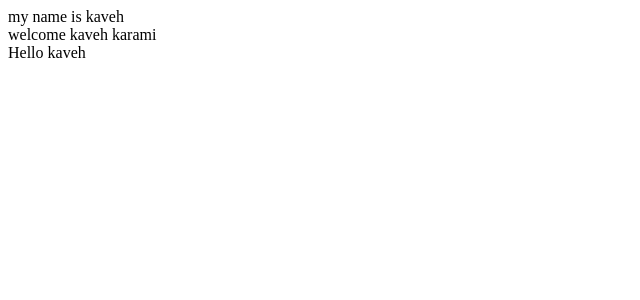
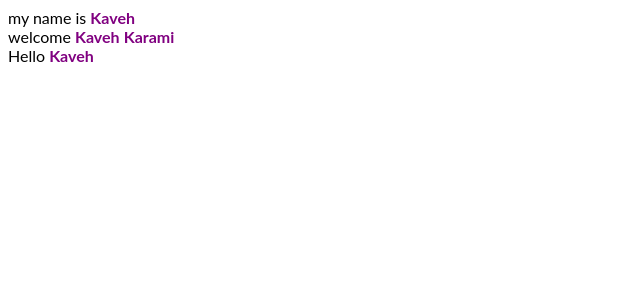
Before and after one commit to KavehKarami/react-cloneElement-sample, a React (Create React App) app: page / in a window 1280 px wide. Shown: the top 300 px of the page, without its empty margins (0-640 px from the left). Built offline with nearby package versions, Linux system fonts and the light colour scheme.

Commit message:
5 files modified

```diff
--- a/src/App.js
+++ b/src/App.js
@@ -1,9 +1,9 @@
 import React from "react";
+import "./style.css";
 import Parent from "./Parent";
 import Child from "./Child";
 import Child2 from "./Child2";
 import NestedChild1 from "./NestedChild1";
-import "./style.css";
 
 export default function App() {
   return (
--- a/src/Child.jsx
+++ b/src/Child.jsx
@@ -5,7 +5,7 @@ const Child = (props) => {
 
   return(
     <React.Fragment>
-      <div>my name is {props.name}</div>
+      <div>my name is <span>{props.name}</span></div>
       {/* NOTE i havn't use React.Children because i have only one nested Child (props.children element)  */}
       {React.cloneElement(props.children, {name: props.name , family: props.family})}
     </React.Fragment>
--- a/src/Child2.jsx
+++ b/src/Child2.jsx
@@ -4,7 +4,7 @@ const Child2 = (props) => {
   console.log('Children Props(recived from Parent Props): ', props)
 
   return(
-    <div>Hello {props.name}</div>
+    <div>Hello <span>{props.name}</span></div>
   )
 }
 
--- a/src/NestedChild1.jsx
+++ b/src/NestedChild1.jsx
@@ -2,7 +2,9 @@ import React from "react";
 
 const NestedChild1 = (props) => {
   return(
-    <div>welcome {props.name} {props.family}</div>
+    <div>
+      welcome <span>{props.name}</span> <span>{props.family}</span>
+    </div>
   )
 }
 
--- a/src/style.css
+++ b/src/style.css
@@ -1,3 +1,8 @@
-h1, p {
+* {
   font-family: Lato;
 }
+span {
+  color: purple;
+  font-weight: bold;
+  text-transform: capitalize;
+}
```
